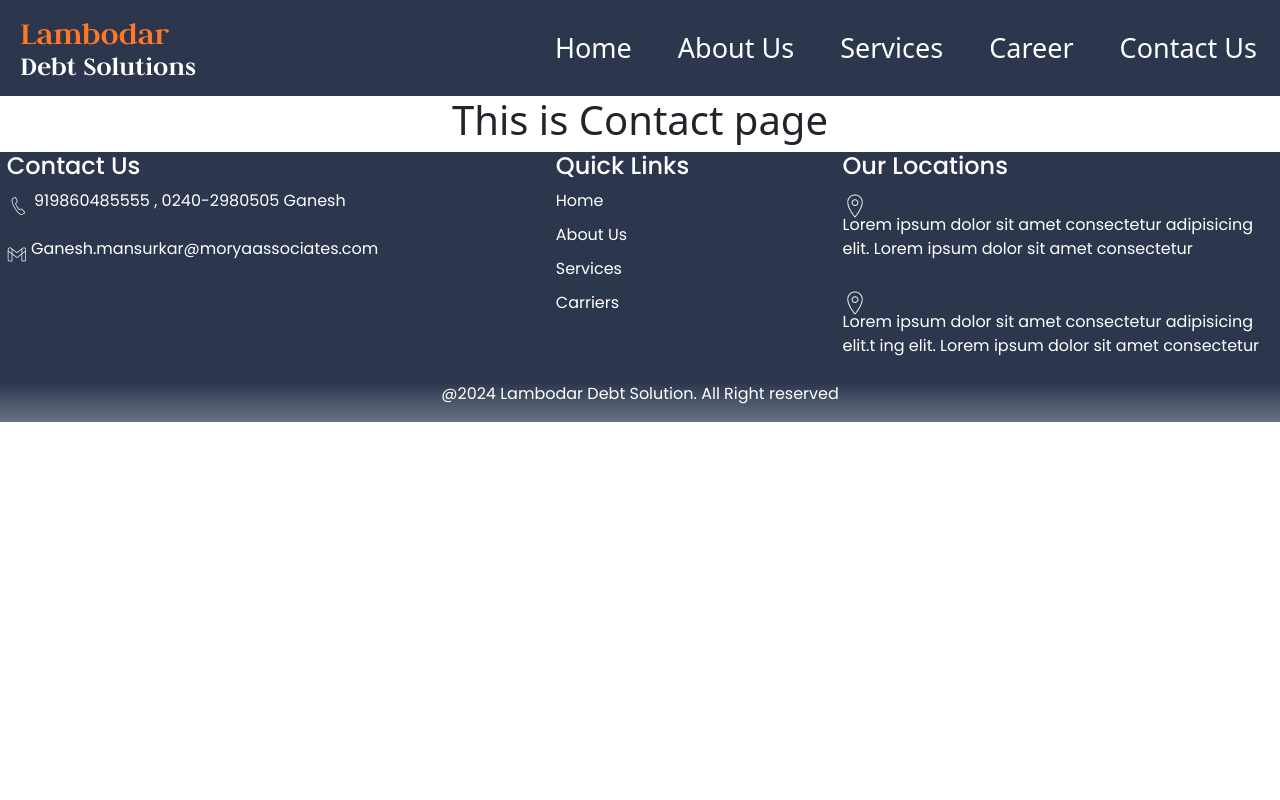
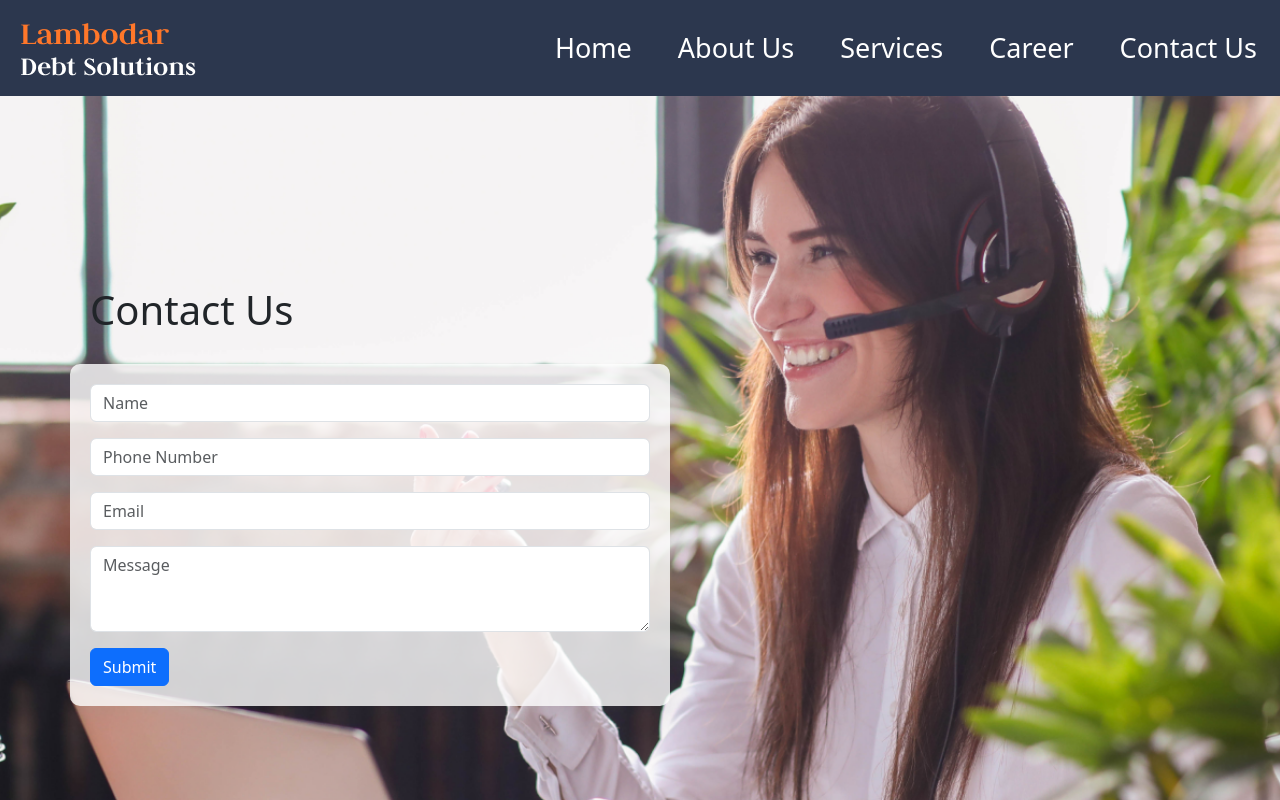
Before and after one commit to void173/lambodardebts, a React (Create React App) app in the folder frontend/webapp/: page /contact in a window 1280 px wide. Shown: the top 800 px of the page. Built offline with nearby package versions, Linux system fonts and the light colour scheme.

Commit message:
Sujal Commit

```diff
--- a/frontend/webapp/src/pages/js/Contact.js
+++ b/frontend/webapp/src/pages/js/Contact.js
@@ -1,9 +1,46 @@
-import React from 'react'
+import React from 'react';
+import Col from 'react-bootstrap/Col';
+import Form from 'react-bootstrap/Form';
+import Row from 'react-bootstrap/Row';
+import Button from 'react-bootstrap/Button';
+import contactImage from '../../assets/contactUs.png';
 
-export default function Contact() {
+function Contact() {
   return (
-    <>
-    <h1 style={{textAlign:'center'}}>This is Contact page</h1>
-    </>
-  )
+    <div
+      className="background-image"
+      style={{
+        backgroundImage: `url(${contactImage})`,
+        backgroundSize: 'cover',
+        backgroundPosition: 'center',
+        minHeight: '100vh',
+        display: 'flex',
+        alignItems: 'center',
+        padding: '50px',
+      }}
+    >
+      <div style={{ width: '100%', padding: '20px' }}>
+        <h1 style={{ textAlign: 'left', marginBottom: '30px', paddingLeft: '20px' }}>Contact Us</h1>
+        <Form style={{ maxWidth: '600px', backgroundColor: 'rgba(255, 255, 255, 0.8)', padding: '20px', borderRadius: '10px' }}>
+          <Form.Group className="mb-3">
+            <Form.Control type="text" placeholder="Name" />
+          </Form.Group>
+          <Form.Group className="mb-3">
+            <Form.Control type="text" placeholder="Phone Number" />
+          </Form.Group>
+          <Form.Group className="mb-3">
+            <Form.Control type="email" placeholder="Email" />
+          </Form.Group>
+          <Form.Group className="mb-3">
+            <Form.Control as="textarea" rows={3} placeholder="Message" />
+          </Form.Group>
+          <Button variant="primary" type="submit">
+            Submit
+          </Button>
+        </Form>
+      </div>
+    </div>
+  );
 }
+
+export default Contact;
```
Also changed, not shown: frontend/webapp/src/assets/contactUs.png (added).
